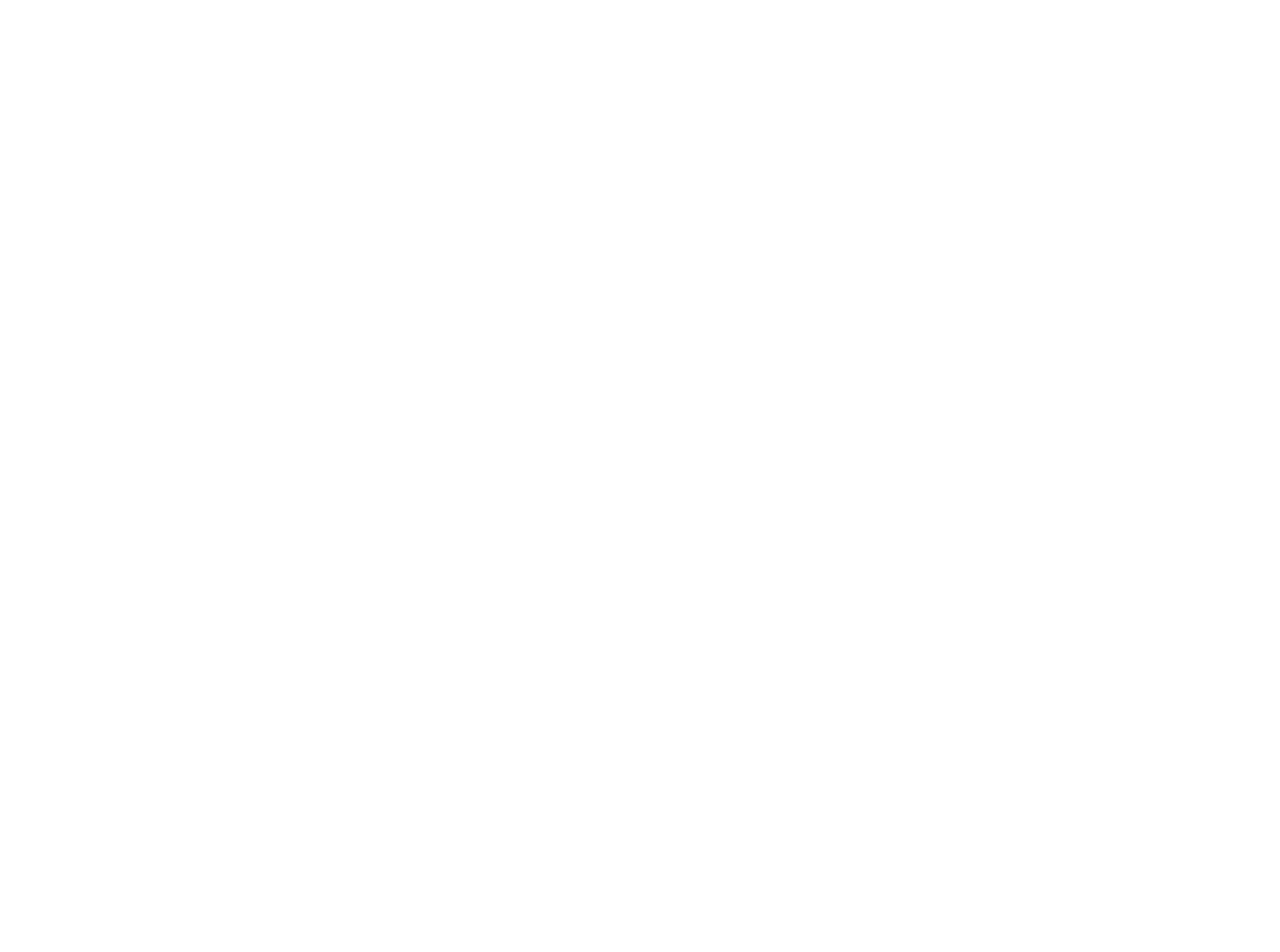
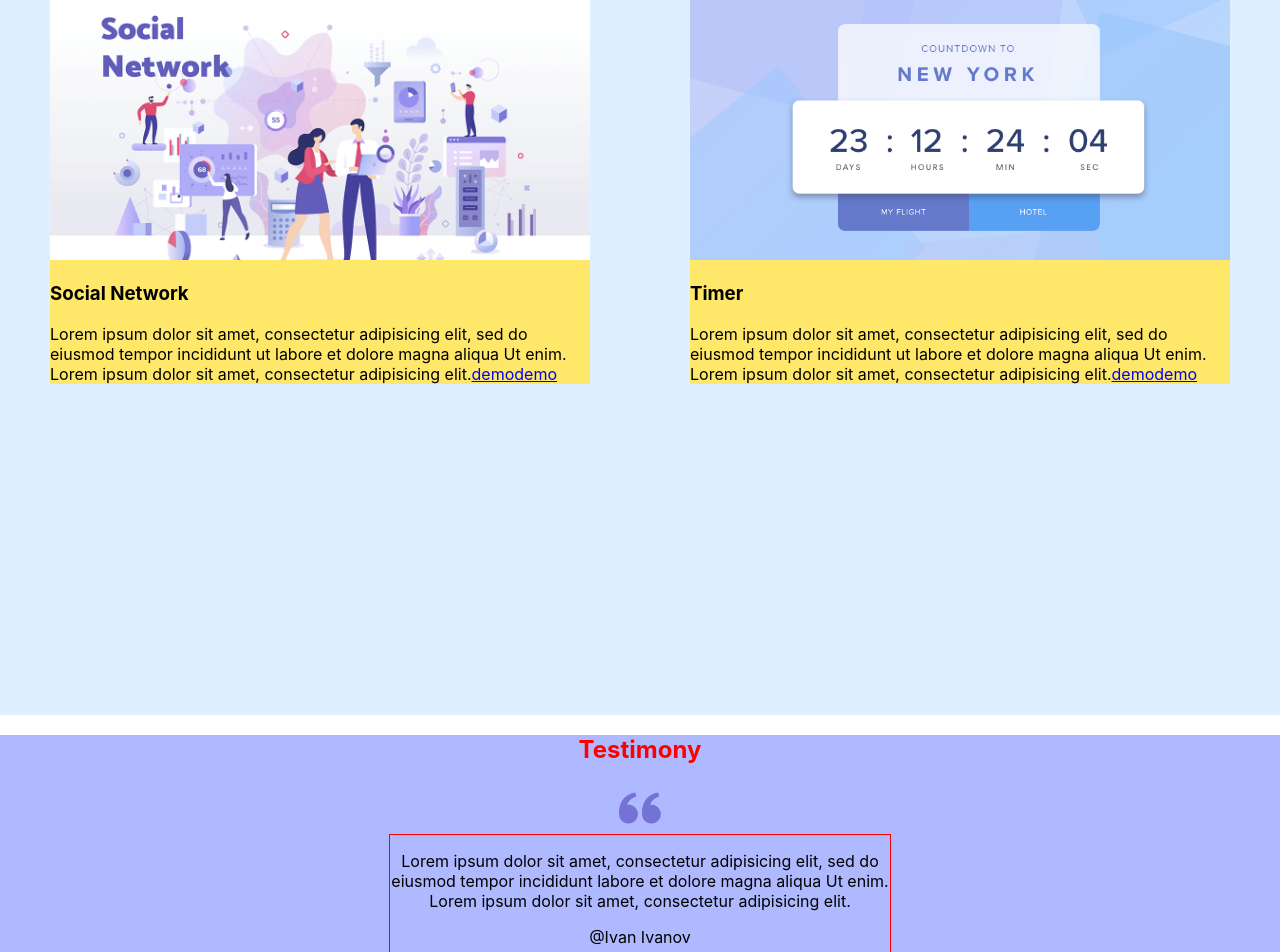
Before and after one commit to farabek/portfolio-start, a React app: page / in a window 1280 px wide. Shown: the part 1831-2783 px from the top of the page. Before the commit the page ends 1726 px from the top, so only its background shows below. Built offline with nearby package versions, Linux system fonts and the light colour scheme.

Commit message:
modified all files

```diff
--- a/src/App.tsx
+++ b/src/App.tsx
@@ -2,6 +2,8 @@
 import { Header } from './layout/header/Header';
 import { Main } from './layout/sections/main/Main';
 import { Skills } from './layout/sections/skills/Skills';
+import { Testimony } from './layout/sections/testimony/Testimony';
+import { Works } from './layout/sections/works/Works';
 
 function App() {
   return (
@@ -9,6 +11,8 @@
       <Header />
       <Main />
       <Skills />
+      <Works />
+      <Testimony />
     </div>
   );
 }
--- a/src/components/menu/Menu.tsx
+++ b/src/components/menu/Menu.tsx
@@ -1,29 +1,21 @@
 import React from 'react';
 import styled from 'styled-components';
 
-export function Menu() {
+export const Menu = (props: { menuItems: Array<string> }) => {
   return (
     <StyledMenu>
       <ul>
-        <li>
-          <a href="Home">Home</a>
-        </li>
-        <li>
-          <a href="Skills">Skills</a>
-        </li>
-        <li>
-          <a href="Works">Works</a>
-        </li>
-        <li>
-          <a href="Testimony">Testimony</a>
-        </li>
-        <li>
-          <a href="Contact">Contact</a>
-        </li>
+        {props.menuItems.map((item, index) => {
+          return (
+            <li key={index}>
+              <a href="">{item}</a>
+            </li>
+          );
+        })}
       </ul>
     </StyledMenu>
   );
-}
+};
 
 const StyledMenu = styled.nav`
   ul {
--- /dev/null
+++ b/src/components/slider/Slider.tsx
@@ -0,0 +1,52 @@
+import React from 'react';
+import styled from 'styled-components';
+import { FlexWrapper } from '../FlexWrapper';
+
+export const Slider = () => {
+  return (
+    <StyledSlider>
+      <FlexWrapper>
+        <Slide>
+          <Text>
+            Lorem ipsum dolor sit amet, consectetur adipisicing elit, sed do eiusmod tempor
+            incididunt labore et dolore magna aliqua Ut enim. Lorem ipsum dolor sit amet,
+            consectetur adipisicing elit.
+          </Text>
+          <Name>@Ivan Ivanov</Name>
+        </Slide>
+      </FlexWrapper>
+      <Pagination>
+        <span></span>
+        <span></span>
+        <span></span>
+      </Pagination>
+    </StyledSlider>
+  );
+};
+
+const StyledSlider = styled.div`
+  border: 1px solid red;
+  max-width: 500px;
+  width: 100%;
+  display: flex;
+  flex-direction: column;
+  align-items: center;
+`;
+
+const Slide = styled.div`
+  text-align: center;
+`;
+
+const Text = styled.p``;
+
+const Name = styled.span``;
+
+const Pagination = styled.div`
+  span {
+    display: inline-block;
+    width: 7px;
+    height: 7px;
+    margin: 5px;
+    background-color: rgba(255, 255, 255, 0.5);
+  }
+`;
--- a/src/layout/header/Header.tsx
+++ b/src/layout/header/Header.tsx
@@ -3,11 +3,13 @@
 import { Logo } from '../../components/logo/Logo';
 import { Menu } from '../../components/menu/Menu';
 
+const items = ['Home', 'Skills', 'Works', 'Testimony', 'Contact'];
+
 export const Header = () => {
   return (
     <StyledHeader>
       <Logo />
-      <Menu />
+      <Menu menuItems={items} />
     </StyledHeader>
   );
 };
--- /dev/null
+++ b/src/layout/sections/testimony/Testimony.tsx
@@ -0,0 +1,26 @@
+import React from 'react';
+import styled from 'styled-components';
+import { SectionTitle } from '../../../components/SectionTitle';
+import { Icon } from '../../../components/icon/Icon';
+import { Slider } from '../../../components/slider/Slider';
+import { FlexWrapper } from '../../../components/FlexWrapper';
+
+export const Testimony = () => {
+  return (
+    <StyledTestimony>
+      <SectionTitle>Testimony</SectionTitle>
+      <FlexWrapper direction={'column'} align={'center'}>
+        <Icon iconId={'quote'} />
+        <Slider />
+      </FlexWrapper>
+    </StyledTestimony>
+  );
+};
+
+const StyledTestimony = styled.section`
+  background-color: #aeb9ff;
+  min-height: 50vh;
+  position: relative;
+
+  }
+`;
--- /dev/null
+++ b/src/layout/sections/works/Works.tsx
@@ -0,0 +1,36 @@
+import React from 'react';
+import styled from 'styled-components';
+import { SectionTitle } from '../../../components/SectionTitle';
+import { Menu } from '../../../components/menu/Menu';
+import { FlexWrapper } from '../../../components/FlexWrapper';
+import { Work } from './work/Work';
+import socialImg from './../../../assets/images/proj-1.png';
+import timerImg from './../../../assets/images/proj-2.png';
+
+const worksItems = ['All', 'landing page', 'React', 'spa'];
+
+export const Works = () => {
+  return (
+    <StyledWorks>
+      <SectionTitle>My Works</SectionTitle>
+      <Menu menuItems={worksItems} />
+      <FlexWrapper justify={'space-around'}>
+        <Work
+          title={'Social Network'}
+          src={socialImg}
+          text="Lorem ipsum dolor sit amet, consectetur adipisicing elit, sed do eiusmod tempor incididunt ut labore et dolore magna aliqua Ut enim. Lorem ipsum dolor sit amet, consectetur adipisicing elit."
+        />
+        <Work
+          title={'Timer'}
+          src={timerImg}
+          text="Lorem ipsum dolor sit amet, consectetur adipisicing elit, sed do eiusmod tempor incididunt ut labore et dolore magna aliqua Ut enim. Lorem ipsum dolor sit amet, consectetur adipisicing elit."
+        />
+      </FlexWrapper>
+    </StyledWorks>
+  );
+};
+
+const StyledWorks = styled.section`
+  min-height: 100vh;
+  background-color: #deefff;
+`;
--- /dev/null
+++ b/src/layout/sections/works/work/Work.tsx
@@ -0,0 +1,38 @@
+import React from 'react';
+import styled from 'styled-components';
+
+type WorkPropsType = {
+  title: string;
+  text: string;
+  src: string;
+};
+
+export const Work = (props: WorkPropsType) => {
+  return (
+    <StyledWork>
+      <Image src={props.src} alt="" />
+      <Title>{props.title}</Title>
+      <Text>{props.text}</Text>
+      <Link href={'#'}>demo</Link>
+      <Link href={'#'}>demo</Link>
+    </StyledWork>
+  );
+};
+
+const StyledWork = styled.div`
+  background-color: #ffe869;
+  max-width: 540px;
+  width: 100%;
+`;
+
+const Image = styled.img`
+  width: 100%;
+  height: 260px;
+  object-fit: cover;
+`;
+
+const Link = styled.a``;
+
+const Title = styled.h3``;
+
+const Text = styled.a``;
```
Also changed, not shown: src/components/Container.ts (added, +9 -0 lines).
